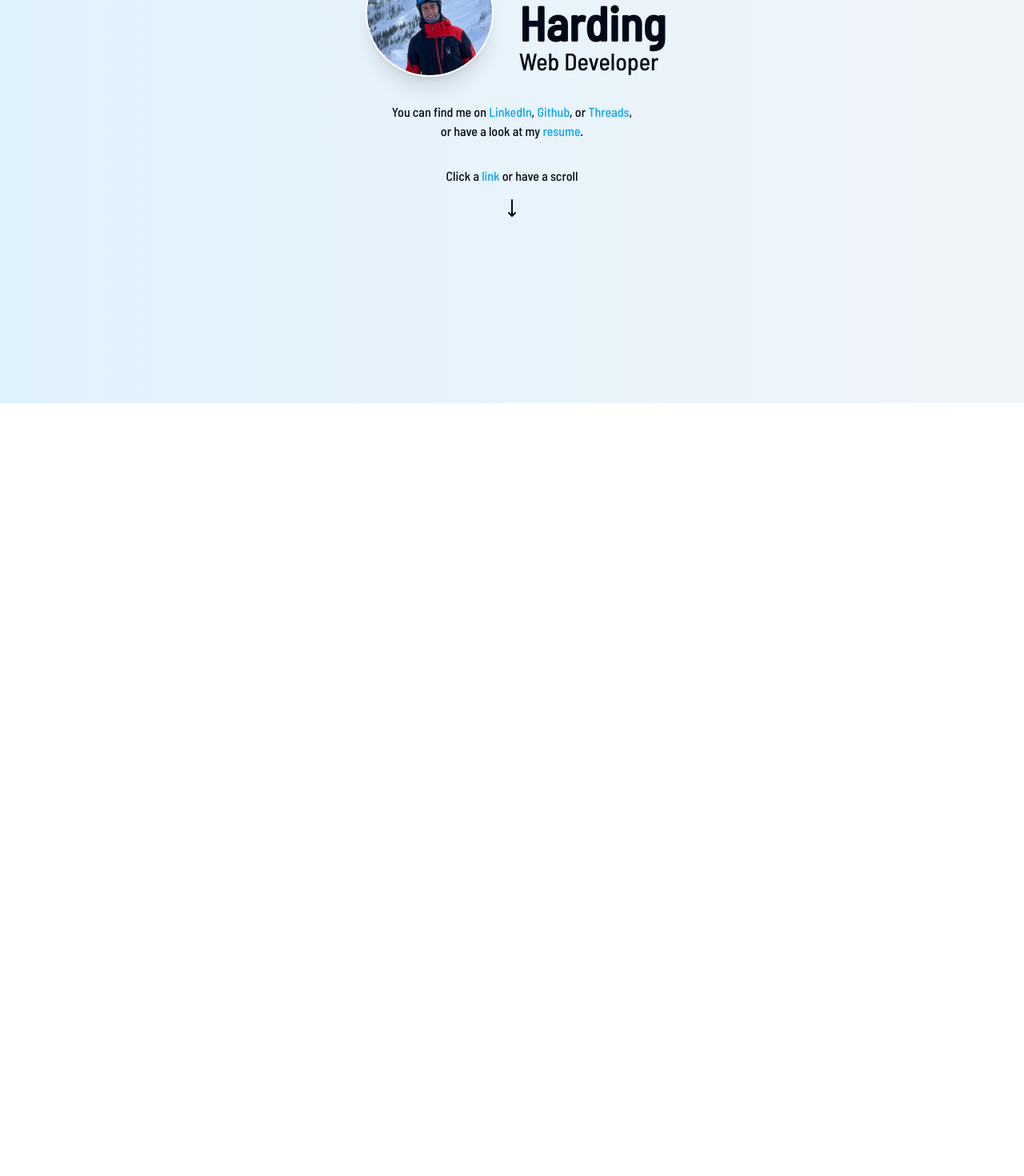
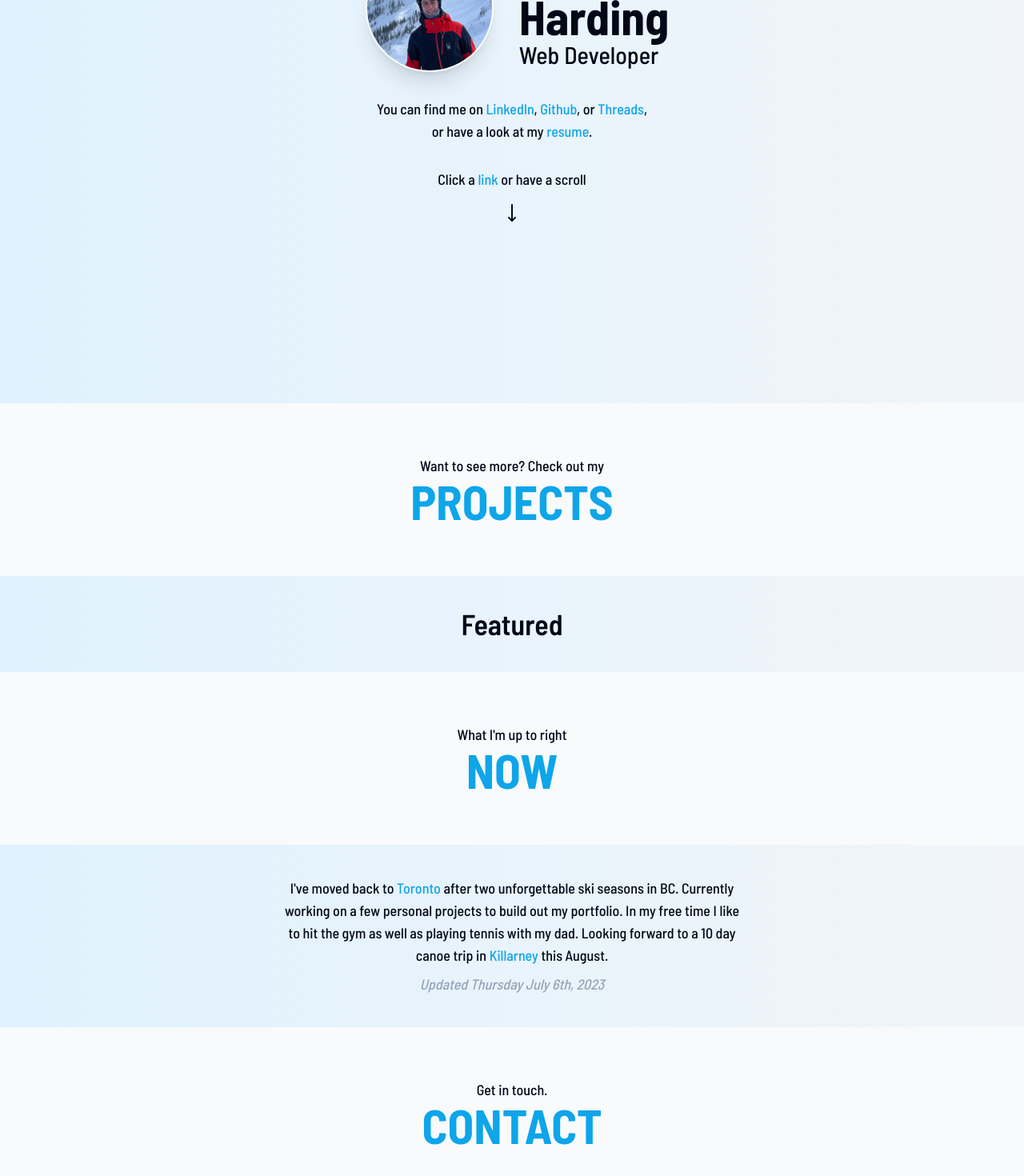
Before and after one commit to robharding/Portfolio2, a Next.js app: page / in a window 1280 px wide. Shown: the part 296-1766 px from the top of the page at 80% size. Before the commit the page ends 800 px from the top, so only its background shows below. Built offline with nearby package versions, Linux system fonts and the light colour scheme.

Commit message:
Mocked out site, added now section

```diff
--- a/src/app/layout.tsx
+++ b/src/app/layout.tsx
@@ -2,7 +2,7 @@ import "./globals.css";
 import { Barlow_Semi_Condensed } from "next/font/google";
 
 const barlow = Barlow_Semi_Condensed({
-  weight: ["100", "200", "300", "500"],
+  weight: ["500", "600", "700"],
   subsets: ["latin"],
 });
 
--- a/src/app/page.tsx
+++ b/src/app/page.tsx
@@ -7,8 +7,8 @@ import Image from "next/image";
 
 export default async function Home() {
   return (
-    <main className="antialiased">
-      <section className="relative flex h-screen w-screen bg-gradient-to-r from-sky-100 to-slate-100">
+    <main className="antialiased text-lg scroll-smooth">
+      <section className="relative flex h-screen bg-gradient-to-r from-sky-100 to-slate-100">
         <Link
           href=""
           className="flex h-6 absolute right-4 top-2 gap-2 hover:text-slate-400"
@@ -17,13 +17,15 @@ export default async function Home() {
           <Mail className="h-4 w-4 m-auto" />
         </Link>
         <div className="m-auto">
-          <div className="flex items-center gap-4 sm:gap-8">
-            <Avatar className="relative aspect-square h-[8rem] w-[8rem] sm:h-[10rem] sm:w-[10rem] shadow-xl border-2 border-white">
+          <div className="flex gap-4 sm:gap-8 justify-center">
+            <Avatar className="relative aspect-square h-[8rem] w-[8rem] sm:h-[10rem] sm:w-[10rem] shadow-xl border-2 border-slate-50">
               <Image
                 src={profilePic}
                 alt="Profile"
                 blurDataURL={profilePic.blurDataURL}
                 placeholder="blur"
+                quality={100}
+                priority={true}
               />
             </Avatar>
             <div>
@@ -53,7 +55,7 @@ export default async function Home() {
             .
           </p>
           <div className="text-center mt-8 hover:cursor-pointer  hover:!text-slate-400">
-            <Link href="">
+            <Link href="#projects">
               Click a{" "}
               <span className="text-sky-500 hover:text-sky-600">link</span> or
               have a scroll
@@ -62,6 +64,41 @@ export default async function Home() {
           </div>
         </div>
       </section>
+      <section className="text-center p-16 bg-slate-50" id="projects">
+        <p>Want to see more? Check out my</p>
+        <h1 className="text-5xl sm:text-6xl font-bold text-sky-500">
+          PROJECTS
+        </h1>
+      </section>
+      <section className="relative flex bg-gradient-to-r from-sky-100 to-slate-100 p-10">
+        <h3 className="sm:text-4xl text-3xl font-semibold text-center w-full">
+          Featured
+        </h3>
+      </section>
+      <section className="text-center p-16 bg-slate-50" id="projects">
+        <p>What I&apos;m up to right</p>
+        <h1 className="text-5xl sm:text-6xl font-bold text-sky-500">NOW</h1>
+      </section>
+      <section className="relative flex bg-gradient-to-r from-sky-100 to-slate-100 p-10">
+        <div className="mx-auto max-w-xl">
+          <p className="text-center">
+            I&apos;ve moved back to{" "}
+            <span className="text-sky-500">Toronto</span> after two
+            unforgettable ski seasons in BC. Currently working on a few personal
+            projects to build out my portfolio. In my free time I like to hit
+            the gym as well as playing tennis with my dad. Looking forward to a
+            10 day canoe trip in <span className="text-sky-500">Killarney</span>{" "}
+            this August.
+          </p>
+          <p className="text-slate-400 text-center mt-2 italic">
+            Updated Thursday July 6th, 2023
+          </p>
+        </div>
+      </section>
+      <section className="text-center p-16 bg-slate-50" id="projects">
+        <p>Get in touch.</p>
+        <h1 className="text-5xl sm:text-6xl font-bold text-sky-500">CONTACT</h1>
+      </section>
     </main>
   );
 }
```
